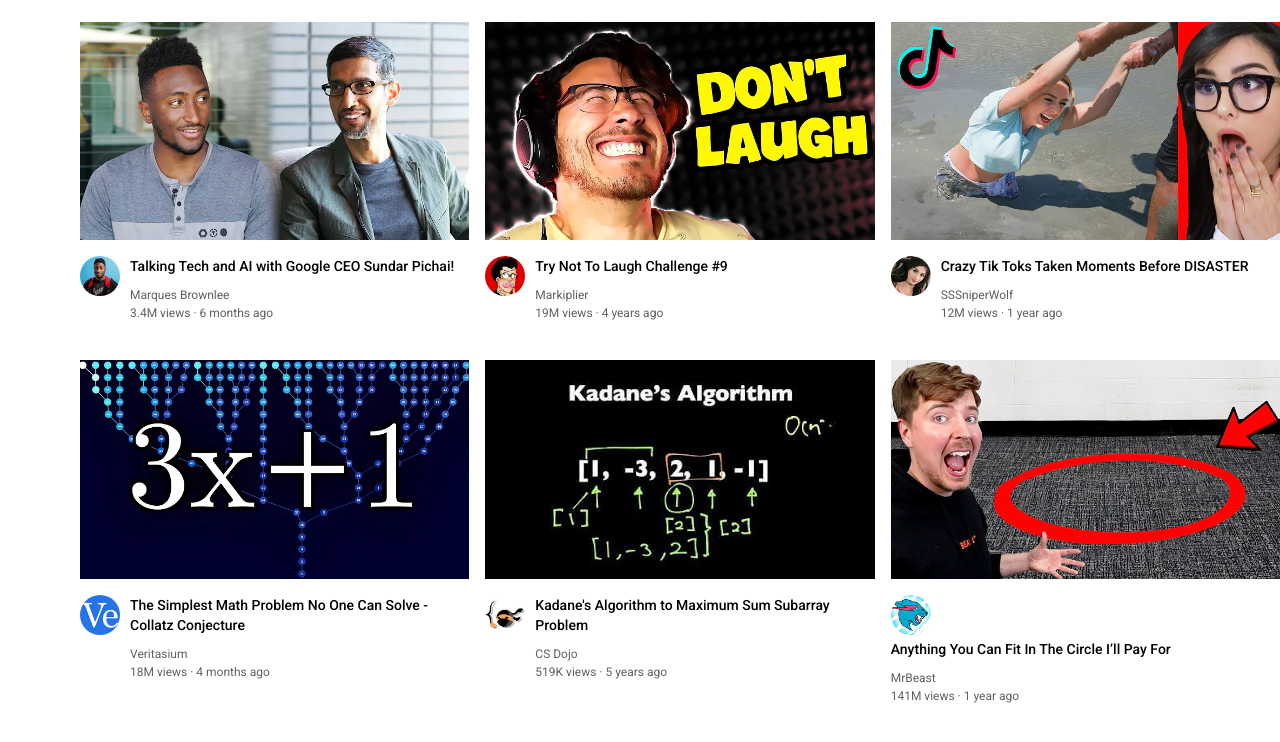
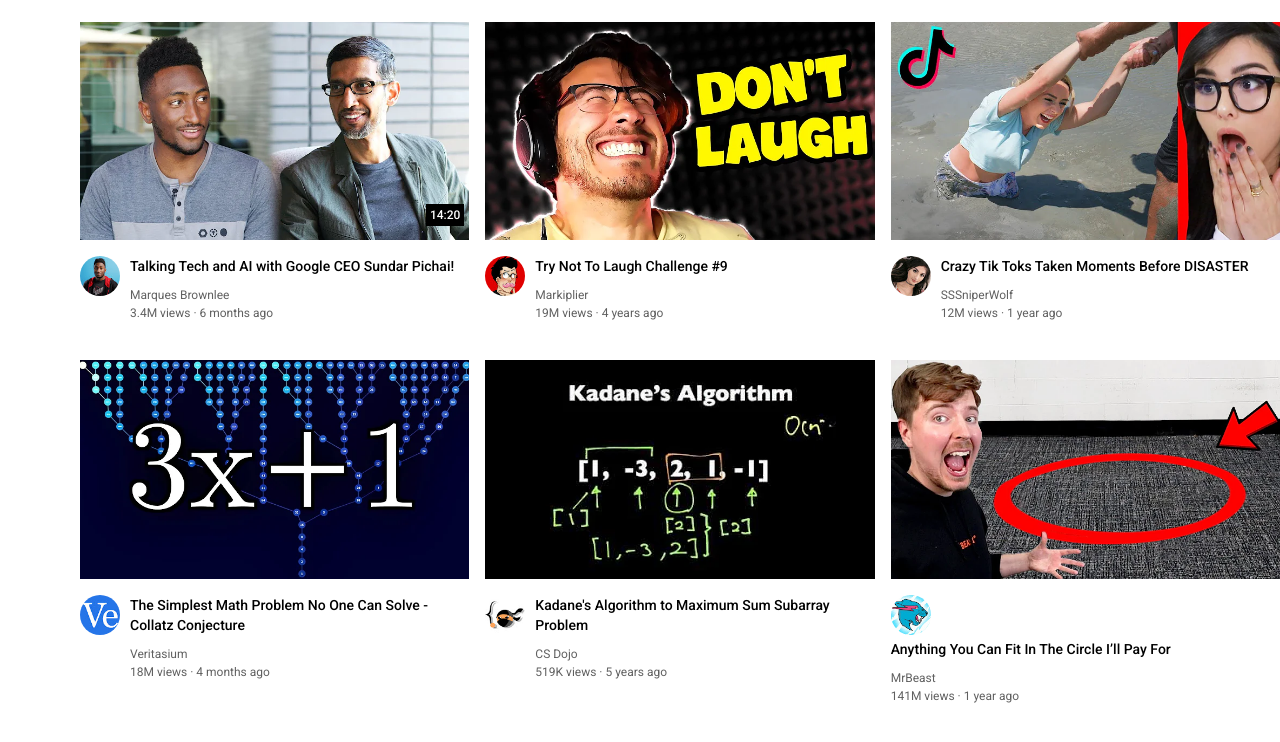
Before and after one commit to manojitbalasubramanian/html-css, a plain HTML site: page youtube.html in a window 1280 px wide. Shown: the part 58-800 px from the top of the page. Drawn offline with Linux system fonts and the light colour scheme.

Commit message:
add youtube clone

```diff
--- a/styles/video.css
+++ b/styles/video.css
@@ -22,6 +22,7 @@
 
 .thumbnail-row {
   margin-bottom: 12px;
+  position: relative;
 }
 
 .video-author,
@@ -40,3 +41,18 @@
   column-gap: 16px;
   row-gap: 40px;
 }
+.video-time{
+  font-family: Roboto,Arial, Helvetica, sans-serif;
+  font-size: 12px;
+  font-weight: 500;
+  padding-left: 4px;
+  padding-right: 4px;
+  padding-top: 4px;
+  padding-bottom: 4px;
+  background-color: black;
+  color: white;
+  position: absolute;
+  bottom: 18px;
+  right: 5px;
+
+}
--- a/youtube.html
+++ b/youtube.html
@@ -43,6 +43,9 @@
       <div class="video-preview">
         <div class="thumbnail-row">
           <img class="thumbnail" src="thumbnails/thumbnail-1.webp">
+          <div class="video-time">
+            14:20
+          </div>
         </div>
         <div class="video-info-grid">
           <div class="channel-picture">
```
